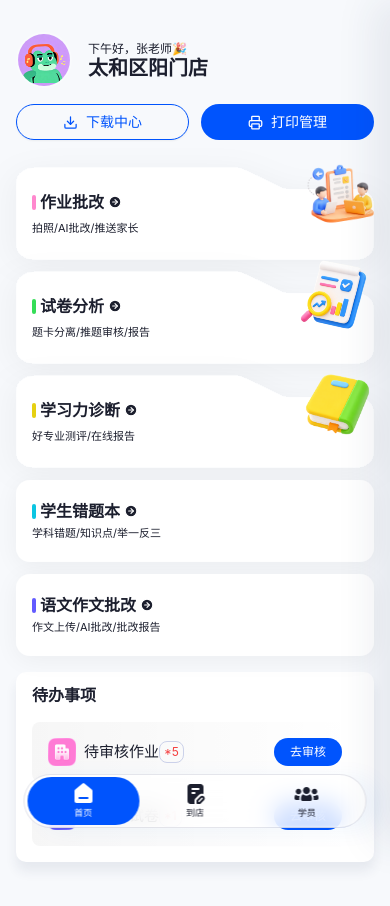
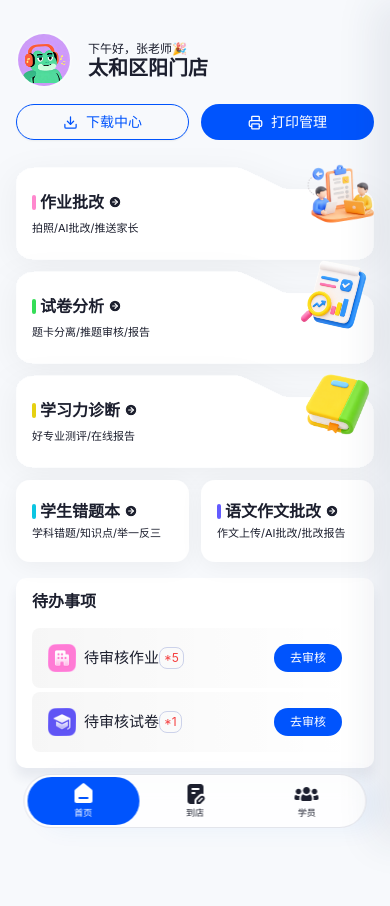
Before and after one commit to changzhi767-byte/Da-chang, a React (Vite) app: page / in a window 390 px wide. Shown: the top 906 px of the page. Built offline with nearby package versions, Linux system fonts and the light colour scheme.

Commit message:
Adapt feature cards to pane width

```diff
--- a/src/components/parent-home.tsx
+++ b/src/components/parent-home.tsx
@@ -119,7 +119,7 @@ function FeatureCard({
       )}
       <CardContent
         className={cn(
-          "relative z-10 flex h-full px-4",
+          "feature-card-content relative z-10 flex h-full px-4",
           compact
             ? "flex-col items-start justify-center gap-1 sm:flex-row sm:items-center sm:justify-between sm:gap-3"
             : "flex-col justify-center gap-2 pr-24 sm:pr-4"
@@ -246,7 +246,7 @@ export function ParentHome({ splitView = false }: { splitView?: boolean }) {
       <div className="mx-auto flex w-full max-w-[736px] flex-col gap-4">
         <header
           className={cn(
-            "flex flex-col gap-4 py-2 sm:flex-row sm:items-center",
+            "home-header flex flex-col gap-4 py-2 sm:flex-row sm:items-center",
             splitView && "md:gap-2"
           )}
         >
@@ -278,7 +278,7 @@ export function ParentHome({ splitView = false }: { splitView?: boolean }) {
           </div>
           <div
             className={cn(
-              "grid w-full grid-cols-2 gap-3 sm:flex sm:w-auto sm:shrink-0 sm:gap-4",
+              "home-actions grid w-full grid-cols-2 gap-3 sm:flex sm:w-auto sm:shrink-0 sm:gap-4",
               splitView && "md:gap-2"
             )}
           >
@@ -305,12 +305,12 @@ export function ParentHome({ splitView = false }: { splitView?: boolean }) {
         </header>
 
         <section aria-label="常用功能" className="flex flex-col gap-3 pt-1 sm:pt-4">
-          <div className="grid grid-cols-1 gap-3 sm:grid-cols-3 sm:gap-4">
+          <div className="primary-feature-grid grid gap-3 sm:gap-4">
             {primaryFeatures.map((feature) => (
               <FeatureCard key={feature.title} feature={feature} />
             ))}
           </div>
-          <div className="grid grid-cols-1 gap-3 sm:grid-cols-2 sm:gap-4">
+          <div className="secondary-feature-grid grid gap-3 sm:gap-4">
             {secondaryFeatures.map((feature) => (
               <FeatureCard key={feature.title} feature={feature} compact />
             ))}
--- a/src/index.css
+++ b/src/index.css
@@ -60,3 +60,44 @@
     font-family: "PingFang SC", "Microsoft YaHei", Inter, system-ui, sans-serif;
   }
 }
+
+@layer components {
+  .home-pane {
+    container-type: inline-size;
+  }
+
+  .primary-feature-grid {
+    grid-template-columns: repeat(3, minmax(0, 1fr));
+  }
+
+  .secondary-feature-grid {
+    grid-template-columns: repeat(2, minmax(0, 1fr));
+  }
+
+  @container (max-width: 499px) {
+    .home-header {
+      flex-direction: column;
+      align-items: stretch;
+    }
+
+    .home-actions {
+      display: grid;
+      width: 100%;
+      grid-template-columns: repeat(2, minmax(0, 1fr));
+    }
+
+    .primary-feature-grid {
+      grid-template-columns: minmax(0, 1fr);
+    }
+
+    .primary-feature-grid .feature-card-content {
+      padding-right: 6rem;
+    }
+  }
+
+  @container (max-width: 359px) {
+    .secondary-feature-grid {
+      grid-template-columns: minmax(0, 1fr);
+    }
+  }
+}
--- a/src/main.tsx
+++ b/src/main.tsx
@@ -21,7 +21,7 @@ function App() {
     <div className="relative min-h-dvh overflow-x-hidden bg-[#f7f9fc]">
       <div
         className={cn(
-          "min-h-dvh transition-[width] duration-300 ease-out",
+          "home-pane min-h-dvh transition-[width] duration-300 ease-out",
           reviewOpen ? "w-full md:w-[40%]" : "w-full"
         )}
       >
```
